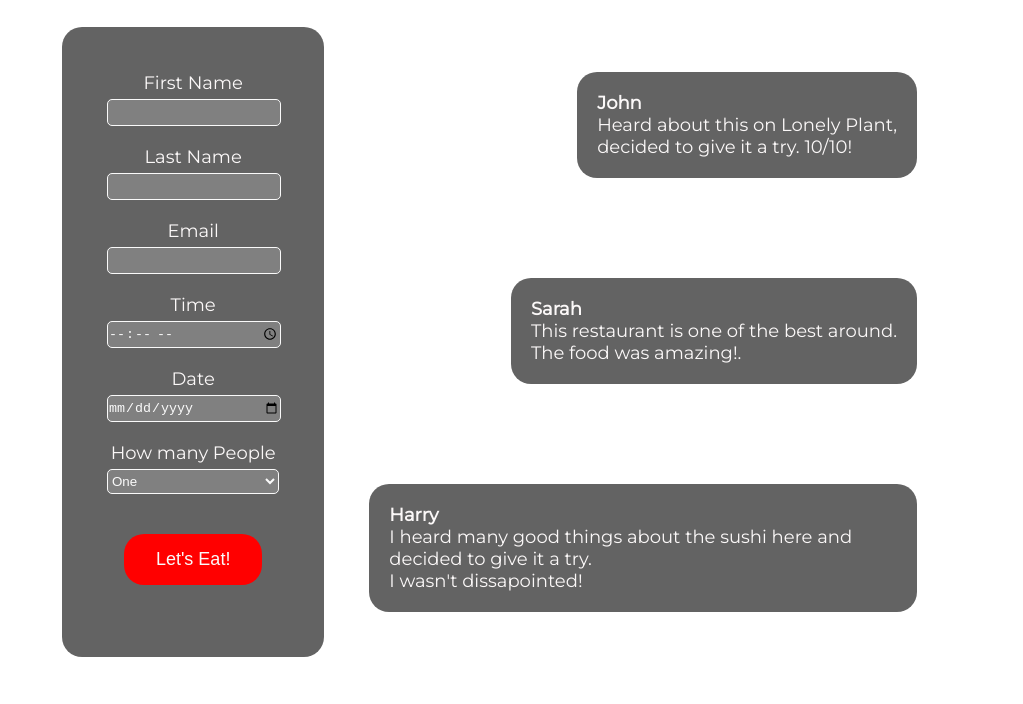
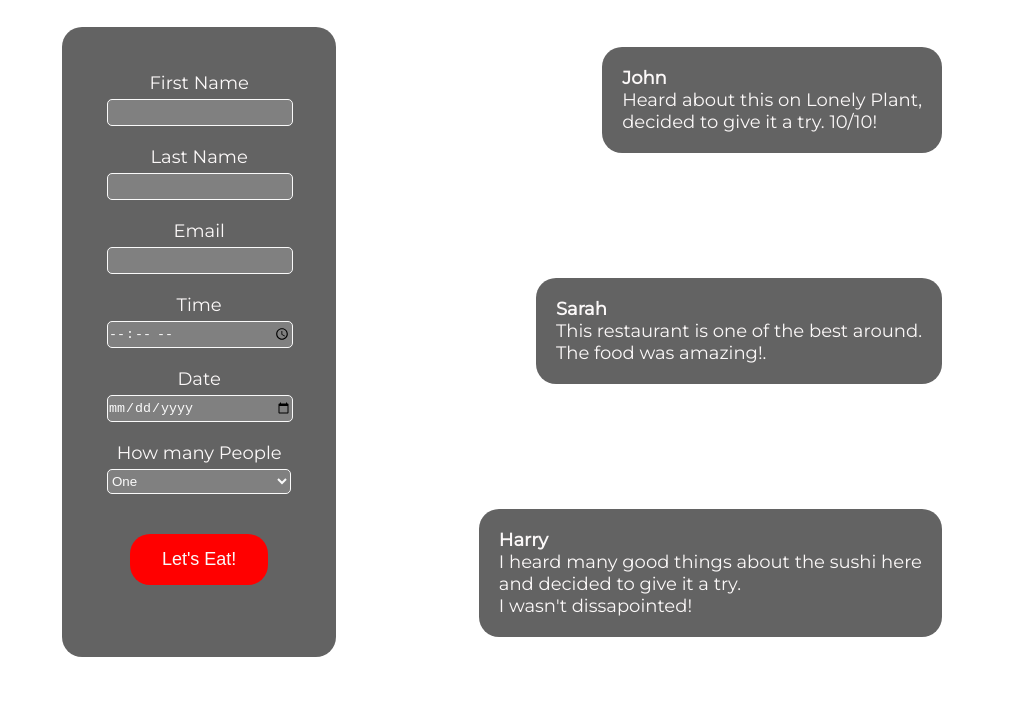
Before and after one commit to AlHogarty/CI_PP1_SP, a plain HTML site: page reservations.html in a window 1280 px wide. Shown: the part 752-1456 px from the top of the page, without its empty margins (128-1151 px from the left). Drawn offline with Linux system fonts and the light colour scheme; a web font is replaced by a local one.

Commit message:
docs update images

```diff
--- a/assets/css/style.css
+++ b/assets/css/style.css
@@ -160,7 +160,6 @@ header a:hover {
     padding-bottom: 30px;
 }
 
-
 /* Reservations page */
 .reservations-page {
     margin: 30px;
@@ -170,7 +169,7 @@ header a:hover {
 }
 
 .reservations-container {
-    padding: 5%;
+    padding: 20px;
     width: 100%;
     height: auto;
     display: flex;
--- a/reservations.html
+++ b/reservations.html
@@ -85,10 +85,9 @@
                         </div>
                         <div class="res-text">
                             <h4>Harry</h4>
-                            <p>I heard many good things about the sushi here and decided to give it a try. <br>I wasn't dissapointed!</p>
+                            <p>I heard many good things about the sushi here <br>and decided to give it a try. <br>I wasn't dissapointed!</p>
                         </div>
                     </div>
-
                 </div>
     </section>
     <!-- Social media footer links -->
```
Also changed, not shown: docs/wireframes/reservations-wire.png, 1 other file.
